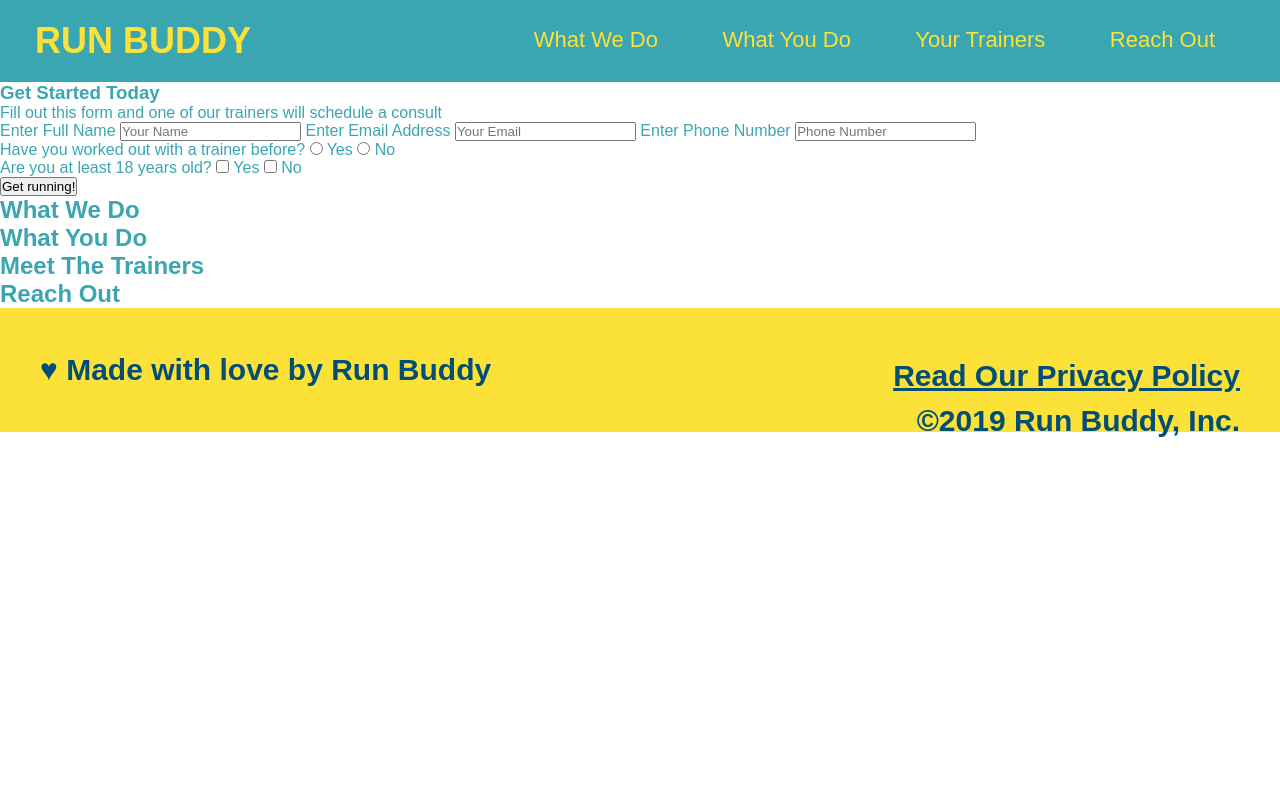
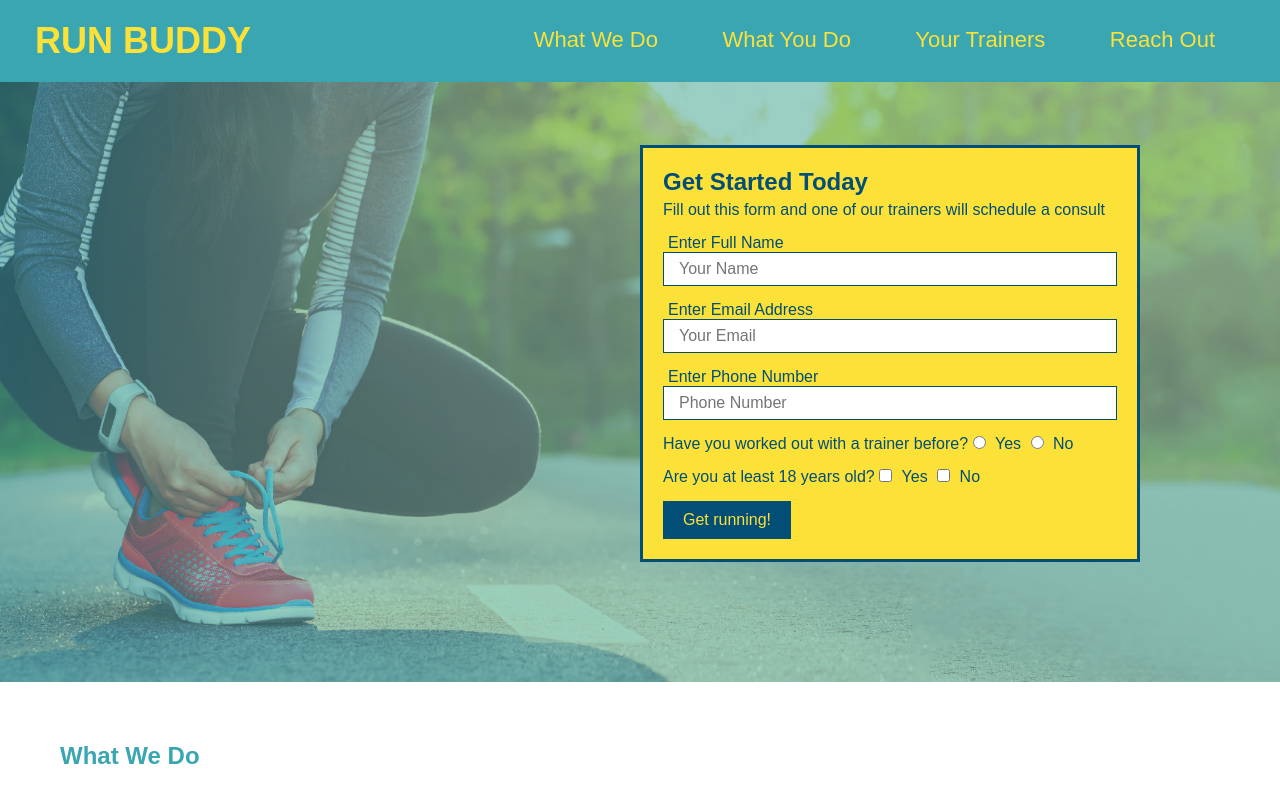
Before and after one commit to cfarias956/run-buddy, a plain HTML site: page index.html in a window 1280 px wide. Shown: the top 800 px of the page. Drawn offline with Linux system fonts and the light colour scheme.

Commit message:
completed form

```diff
--- a/assets/style.css
+++ b/assets/style.css
@@ -47,5 +47,29 @@ footer a {
 }
 
 section {
-
+    padding: 60px;
 }
+    .hero {
+    background-image: url(./images/hero-bg.jpeg); height: 600px; background-size: cover; background-position: center; position: relative;
+}
+.hero-form {
+    background-color: #fce138; padding: 20px; width: 500px; color: #024e76; border: solid 3px #024e76; position: absolute; bottom: 120px; right: 140px;
+}
+.hero-form p{
+    margin: 5px 0 15px 0;
+}
+.hero-form h3{
+    font-size: 24px; margin: 0;
+}
+.hero-form p {
+    margin: 5px 0 15px 0;
+}
+.form-input {
+    border: 1px solid#024e76; display: block; padding: 7px 15px; font-size: 16px; color: #024e76; width: 100%; margin-bottom: 15px;
+}
+.hero-form label{
+    margin: 0 5px;
+}
+.hero-form button{
+    color: #fce138;background-color: #024e76; border: none; padding: 10px 20px; font-size: 16px;
+}
--- a/index.html
+++ b/index.html
@@ -28,16 +28,17 @@
         </nav>
         </header>
 
-        <section>
-            <div><h3>Get Started Today</h3>
+        <section class="hero">
+            <div class="hero-form">
+            <h3>Get Started Today</h3>
             <p>Fill out this form and one of our trainers will schedule a consult</p>
             <form>
                 <label for="name"> Enter Full Name</label>
-                <input type="text" placeholder="Your Name" name="name" id="name" />
+                <input type="text" placeholder="Your Name" name="name" id="name" class="form-input" />
                 <label for="email">Enter Email Address</label>
-                <input type="text" placeholder="Your Email" name="email" id="email" />
+                <input type="text" placeholder="Your Email" name="email" id="email" class="form-input" />
                 <label for="phone"> Enter Phone Number</label>
-                <input type="text" placeholder="Phone Number" name="phone" id="phone" />
+                <input type="text" placeholder="Phone Number" name="phone" id="phone" class="form-input" />
                 <p>
                     Have you worked out with a trainer before?
                     <input type="radio" name="trainer-confirm" id="trainer-yes" />
```
Also changed, not shown: assets/images/hero-bg.jpeg (added).
